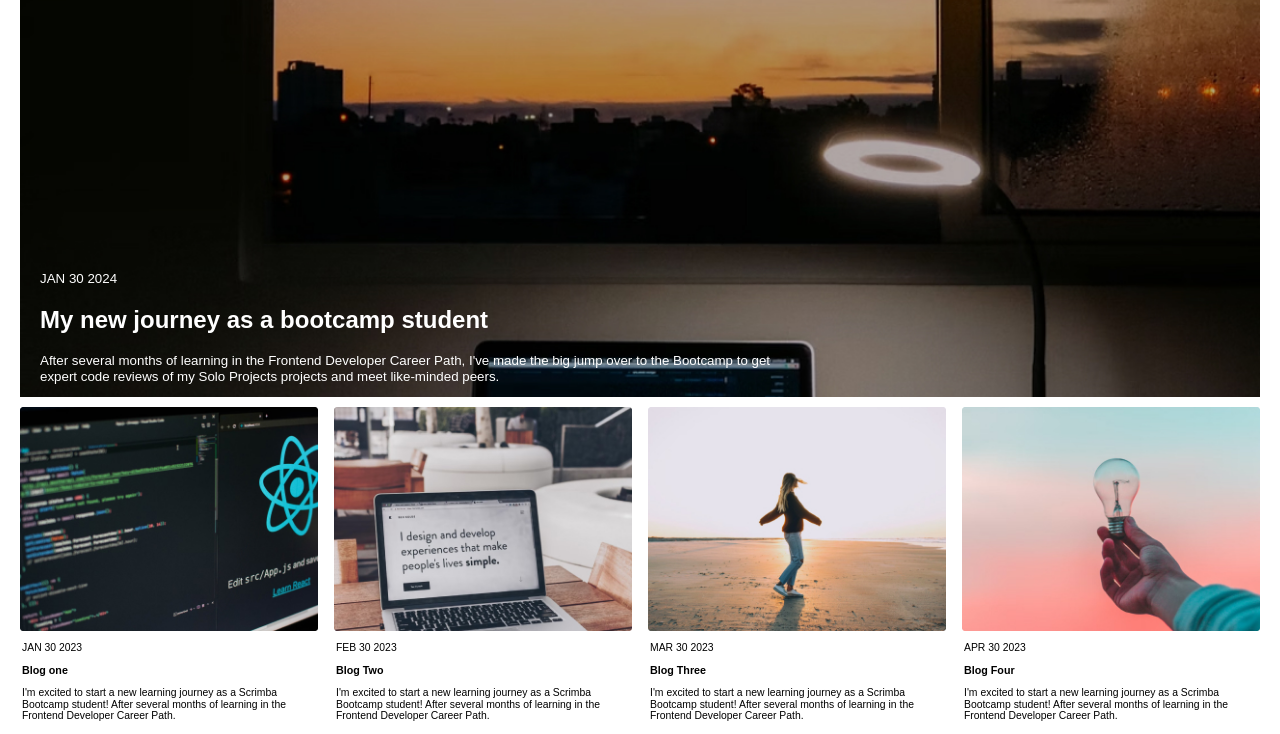
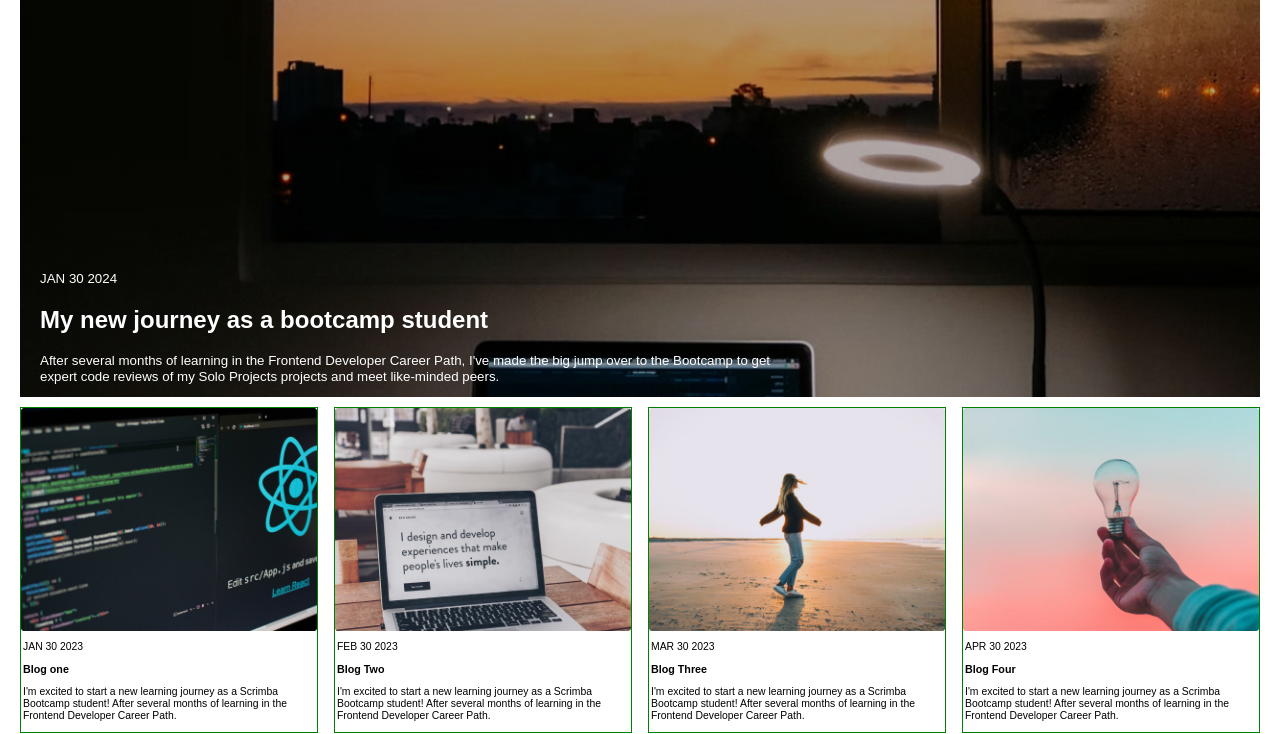
Before and after one commit to sria/CSS_Solo_DisplayFlex, a website built with Vite: page index.html in a window 1280 px wide. Shown: the part 72-806 px from the top of the page. Built offline with nearby package versions, Linux system fonts and the light colour scheme.

Commit message:
Update style.css
Changed border to 1px

```diff
--- a/css/style.css
+++ b/css/style.css
@@ -83,7 +83,7 @@ main{
 .blog-item {
     flex-basis: 250px;
     flex-grow: 1;
-    border: 0px solid green;
+    border: 1px solid green;
 
 
 }
```
